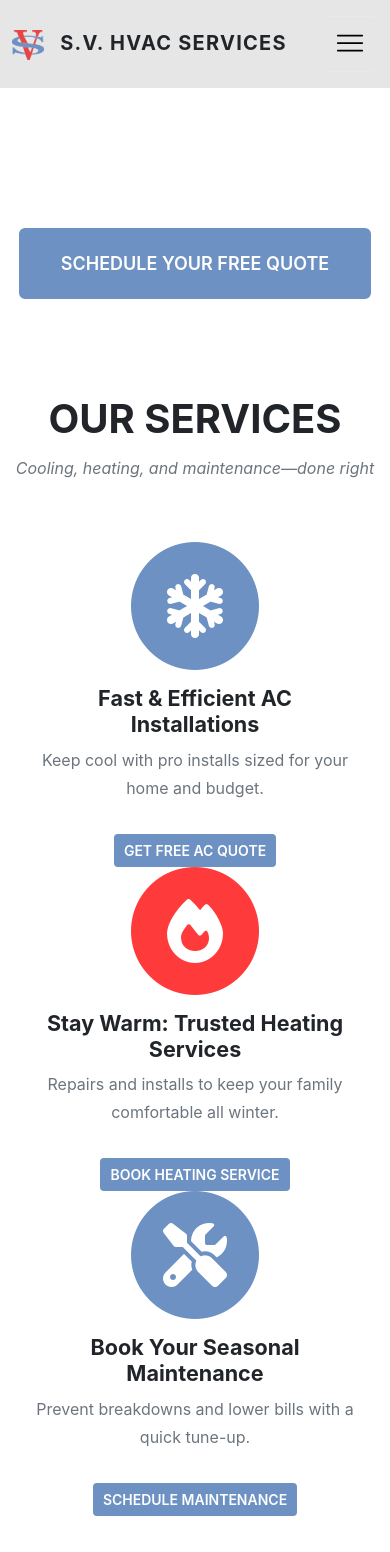
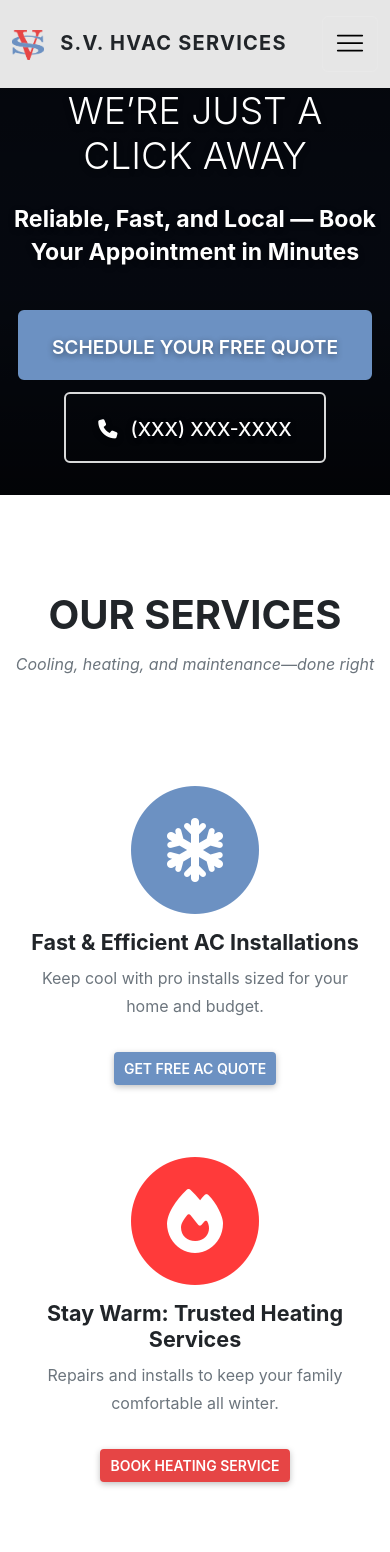
Before and after one commit to hunterdavidson/SergioHVAC-main, an Angular app: page / in a window 390 px wide. Shown: the top 1552 px of the page. Built offline with nearby package versions, Linux system fonts and the light colour scheme; no server answers; the database is empty.

Commit message:
Fixed some styling issues when using smaller browser windows or mobile devices. Fixed some coloring and spacing

```diff
--- a/src/app/components/contact/contact.component.html
+++ b/src/app/components/contact/contact.component.html
@@ -51,6 +51,7 @@
       <div class="text-center">
         <button
           class="btn btn-xl text-uppercase dynamic-button mt-3"
+          style="text-shadow: 1px 1px 2px rgba(0,0,0,.4);"
           type="submit"
           [disabled]="contactForm.invalid || loading"
           *ngIf="!isSubmitted"
--- a/src/app/components/contact/contact.component.scss
+++ b/src/app/components/contact/contact.component.scss
@@ -34,3 +34,12 @@
 
 /* (Optional) extra space between inputs in this section only */
 #contact .form-group + .form-group { margin-top: 1rem; }
+
+a.btn {
+      max-width: 700px;
+      margin: 0 auto;
+      height: 4.4rem;
+      line-height: 4.4rem;
+      font-size: 1.2rem;
+      padding: 0 2rem;
+    }
--- a/src/app/components/home/home.component.html
+++ b/src/app/components/home/home.component.html
@@ -1,18 +1,39 @@
-<section id="home" class="masthead" [ngStyle]="settings.value.home.heroUrl ? {'background-image': 'url(' + settings.value.home.heroUrl + ')', 'background-size': 'cover', 'background-position': 'center', 'box-shadow': 'inset 0 0 0 2000px rgba(0,0,0,0.6)'} : {}">
+<section
+  id="home"
+  class="masthead"
+  [ngStyle]="settings.value.home.heroUrl
+    ? {'background-image': 'url(' + settings.value.home.heroUrl + ')', 'background-size': 'cover', 'background-position': 'center'}
+    : {}"
+>
+  <div class="overlay" aria-hidden="true"></div>
   <div class="container h-100">
     <div class="row h-100 align-items-center justify-content-center text-center">
-      <div class="col-lg-10 align-self-end">
-        <h1 class="masthead-heading text-white text-uppercase mb-4">
+      <div class="col-lg-10 hero-inner">
+        <h1 class="masthead-heading text-white text-uppercase mb-4 display-3">
           {{ settings.value.home.headline || 'Need HVAC Service Today? We’re Just a Click Away' }}
         </h1>
-      </div>
-      <div class="col-lg-8 align-self-baseline">
-        <h3 class="masthead-subheading text-white mb-5">
+        <h3 class="masthead-subheading text-white mb-4">
           {{ settings.value.home.subhead || 'Reliable, Fast, and Local — Book Your Appointment in Minutes' }}
         </h3>
-        <a class="btn btn-primary btn-xl text-uppercase dynamic-button" routerLink="/" fragment="contact">
-          {{ settings.value.home.ctaText || 'Schedule Your Free Quote' }}
-        </a>
+
+        <div class="hero-cta">
+          <a
+            class="btn btn-xl text-uppercase dynamic-button mt-3"
+            routerLink="/"
+            fragment="contact"
+          >
+            {{ settings.value.home.ctaText || 'Schedule Your Free Quote' }}
+          </a>
+
+          <a
+            *ngIf="settings.value.navbar?.phone"
+            class="btn btn-outline-light btn-xl text-uppercase btn-call"
+            [href]="'tel:' + (settings.value.navbar?.phone || '')"
+          >
+            <i class="fa-solid fa-phone me-2"></i>
+            {{ settings.value.navbar?.phone }}
+          </a>
+        </div>
       </div>
     </div>
   </div>
--- a/src/app/components/home/home.component.scss
+++ b/src/app/components/home/home.component.scss
@@ -1,20 +1,91 @@
-#home-hero {
+#home.masthead {
   position: relative;
-  min-height: 60vh;
+  background-color: #0f172a; /* fallback if no image */
+  background-repeat: no-repeat;
+  background-size: cover;
   background-position: center;
-  background-size: cover;
-  background-repeat: no-repeat;
 
-  /* subtle dark gradient for contrast behind text */
-  &::before {
+  /* Let flexbox do vertical centering */
+  min-height: 50vh; /* slightly shorter */
+  display: flex;
+  align-items: center;  /* vertical centering */
+  justify-content: center;
+  padding-bottom: 2rem; /* reduce extra bottom space */
+
+  @media (min-width: 768px) {
+    min-height: 75vh;
+  }
+  @media (min-width: 1200px) {
+    min-height: 90vh;
+  }
+
+  .overlay {
     content: "";
-    position: absolute; inset: 0;
-    background: linear-gradient(180deg, rgba(0,0,0,.35), rgba(0,0,0,.15));
+    position: absolute;
+    inset: 0;
+    background: linear-gradient(
+      180deg,
+      rgba(0, 0, 0, .75) 0%,
+      rgba(0, 0, 0, .65) 40%,
+      rgba(0, 0, 0, .65) 60%,
+      rgba(0, 0, 0, .85) 100%
+    );
     pointer-events: none;
   }
 
   .hero-inner {
-    position: relative; /* keep content above overlay */
-    text-shadow: 0 2px 6px rgba(0,0,0,.35);
+    position: relative;
+    text-shadow: 0 2px 6px rgba(0, 0, 0, .45);
+  }
+
+  .masthead-heading {
+    line-height: 1.2;
+  }
+
+  .masthead-subheading {
+    line-height: 1.45;
+  }
+
+  .hero-cta {
+    margin-top: 1.5rem;
+    display: flex;
+    flex-direction: column;
+    gap: .75rem;
+
+    a.btn {
+      max-width: 700px;
+      margin: 0 auto;
+      height: 4.4rem;
+      line-height: 4.4rem;
+      font-size: 1.2rem;
+      padding: 0 2rem;
+    }
+
+    .btn-call {
+      border: 2px solid rgba(255,255,255,.85);
+      color: #fff;
+      font-weight: 500;
+      background: transparent;
+
+      &:hover,
+      &:focus {
+        background: rgba(255,255,255,.12);
+        color: #fff;
+        text-decoration: none;
+        outline: none;
+        box-shadow: 0 0 0 .2rem rgba(255,255,255,.25);
+      }
+    }
+
+    .phone-link {
+      color: #fff;
+      font-weight: 600;
+      text-decoration: none;
+      transition: color .2s ease;
+
+      &:hover {
+        color: #9bb2d6; /* lightened brand */
+      }
+    }
   }
 }
--- a/src/app/components/services/services.component.html
+++ b/src/app/components/services/services.component.html
@@ -1,56 +1,73 @@
 <section class="page-section" id="services">
   <div class="container">
     <div class="text-center">
-      <h2 class="section-heading text-uppercase">{{ settings.services.sectionHeading || 'Our Services' }}</h2>
-      <h3 class="section-subheading text-muted">{{ settings.services.sectionSubheading || 'Fast response. Honest pricing. Work done right.' }}</h3>
+      <h2 class="section-heading text-uppercase">
+        {{ settings.services.sectionHeading || 'Our Services' }}
+      </h2>
+      <h3 class="section-subheading text-muted">
+        {{ settings.services.sectionSubheading || 'Fast response. Honest pricing. Work done right.' }}
+      </h3>
     </div>
 
-    <div class="d-flex flex-row justify-content-around align-items-start mt-5 flex-wrap">
-
+    <div class="row g-4 justify-content-center mt-4">
       <!-- AC -->
-      <div class="service-box text-center mx-3" style="max-width:320px;" *ngIf="!settings.services.ac.hidden">
+      <div class="col-12 col-sm-10 col-md-6 col-lg-4" *ngIf="!settings.services.ac.hidden">
+        <div class="service-box text-center h-100 px-3 py-4">
           <span class="fa-stack fa-4x mb-3">
             <i class="fa-solid fa-circle fa-stack-2x text-brand"></i>
             <i class="fa-solid fa-snowflake fa-stack-1x fa-inverse"></i>
           </span>
           <h4 class="service-heading">{{ settings.services.ac.title }}</h4>
           <p class="text-muted">{{ settings.services.ac.body }}</p>
-        <a class="btn btn-primary btn-sm text-uppercase mt-3 dynamic-button" routerLink="/" fragment="contact">
+          <a class="btn btn-primary btn-sm text-uppercase mt-3 dynamic-button"
+             routerLink="/" fragment="contact"
+             style="box-shadow: 0 2px 6px rgba(0,0,0,.25);">
             {{ settings.services.ac.cta }}
           </a>
         </div>
+      </div>
 
       <!-- Heating -->
-      <div class="service-box text-center mx-3" style="max-width:320px;" *ngIf="!settings.services.heat.hidden">
+      <div class="col-12 col-sm-10 col-md-6 col-lg-4" *ngIf="!settings.services.heat.hidden">
+        <div class="service-box text-center h-100 px-3 py-4">
           <span class="fa-stack fa-4x mb-3">
             <i class="fa-solid fa-circle fa-stack-2x text-danger"></i>
             <i class="fa-solid fa-fire fa-stack-1x fa-inverse"></i>
           </span>
           <h4 class="service-heading">{{ settings.services.heat.title }}</h4>
           <p class="text-muted">{{ settings.services.heat.body }}</p>
-        <a class="btn btn-danger btn-sm text-uppercase mt-3 dynamic-button" routerLink="/" fragment="contact">
+          <a class="btn btn-danger btn-sm text-uppercase mt-3 dynamic-button-danger"
+             routerLink="/" fragment="contact"
+             style="box-shadow: 0 2px 6px rgba(0,0,0,.25);">
             {{ settings.services.heat.cta }}
           </a>
         </div>
+      </div>
 
       <!-- Maintenance -->
-      <div class="service-box text-center mx-3" style="max-width:320px;" *ngIf="!settings.services.maintenance.hidden">
+      <div class="col-12 col-sm-10 col-md-6 col-lg-4" *ngIf="!settings.services.maintenance.hidden">
+        <div class="service-box text-center h-100 px-3 py-4">
           <span class="fa-stack fa-4x mb-3">
             <i class="fa-solid fa-circle fa-stack-2x text-brand"></i>
             <i class="fa-solid fa-screwdriver-wrench fa-stack-1x fa-inverse"></i>
           </span>
           <h4 class="service-heading">{{ settings.services.maintenance.title }}</h4>
           <p class="text-muted">{{ settings.services.maintenance.body }}</p>
-        <a class="btn btn-primary btn-sm text-uppercase mt-3 dynamic-button" routerLink="/" fragment="contact">
+          <a class="btn btn-primary btn-sm text-uppercase mt-3 dynamic-button"
+             routerLink="/" fragment="contact"
+             style="box-shadow: 0 2px 6px rgba(0,0,0,.25);">
             {{ settings.services.maintenance.cta }}
           </a>
         </div>
-
+      </div>
     </div>
 
     <div class="text-center mt-5">
       <p class="mt-3 text-muted">
-        Prefer to talk? <a [href]="'tel:'+settings.navbar?.phone" class="fw-bold">{{ settings.navbar?.phone }}</a>
+        Prefer to talk?
+        <a [href]="'tel:'+settings.navbar?.phone" class="fw-bold tel-link">
+          {{ settings.navbar?.phone }}
+        </a>
       </p>
     </div>
   </div>
--- a/src/app/components/services/services.component.scss
+++ b/src/app/components/services/services.component.scss
@@ -1,6 +1,9 @@
 /* ===== Brand tokens ===== */
-$brand: #6C91C2;
-$brand-dark: #5273A8;
+$brand: #6C91C2;        // blue theme
+$brand-dark: #5273A8;   // darker blue
+$brand-red: #E64545;    // red for heating
+$brand-red-dark: #C53030; // darker red hover
+$text: #212529;
 
 /* Scope to services section */
 #services {
@@ -19,27 +22,68 @@ $brand-dark: #5273A8;
     }
   }
 
-  /* Optional: CTA buttons in cards */
+  /* Make cards breathe a bit */
+  .service-box {
+    background: #fff;
+    border: 1px solid #e5e7eb;
+    border-radius: .75rem;
+    box-shadow: 0 2px 8px rgba(16,24,40,.04);
+  }
+
+  /* Icon colors and sizes */
+  .text-brand { color: $brand !important; }
+  .fa-stack { line-height: 1; }
+
+  /* Blue theme buttons (AC & Maintenance) */
   .dynamic-button,
-  .btn.dynamic-button {
+  .btn.dynamic-button,
+  .btn-primary {
     background: $brand;
-    border-color: $brand;
+    border: 2px solid $brand;
     color: #fff;
+    font-weight: 600;
+    transition: background .2s ease, border-color .2s ease, box-shadow .2s, transform .1s;
     &:hover,
     &:focus {
       background: $brand-dark;
       border-color: $brand-dark;
       color: #fff;
-      box-shadow: 0 0 0 .25rem rgba(108,145,194,.35);
+      box-shadow: 0 0 0 .25rem rgba(82,115,168,.35);
       outline: none;
     }
+    &:active { transform: translateY(1px); }
   }
 
-  /* Optional: make small muted text align with theme slightly */
+  /* Red theme button (Heating) */
+  .dynamic-button-danger,
+  .btn.dynamic-button-danger,
+  .btn-danger {
+    background: $brand-red;
+    border: 2px solid $brand-red;
+    color: #fff;
+    font-weight: 600;
+    transition: background .2s ease, border-color .2s ease, box-shadow .2s, transform .1s;
+    &:hover,
+    &:focus {
+      background: $brand-red-dark;
+      border-color: $brand-red-dark;
+      color: #fff;
+      outline: none;
+      box-shadow: 0 0 0 .25rem rgba(230,69,69,.35); /* red shadow */
+    }
+    &:active { transform: translateY(1px); }
+  }
+
+  /* Muted text tint */
   .text-muted { color: #6b7280 !important; }
+
+  /* Extra spacing on very small screens */
+  @media (max-width: 575.98px) {
+    .service-box { padding: 1.25rem 1rem; }
+  }
 }
 
-/* Selection highlight on services section too */
+/* Selection highlight */
 #services ::selection {
   background: rgba(108,145,194,.25);
   color: #111;
--- a/src/styles.scss
+++ b/src/styles.scss
@@ -8,6 +8,7 @@
 $brand: #6C91C2;        // primary silver-blue
 $brand-dark: #5273A8;   // hover/darker
 $brand-red: #E64545;    // navbar hover red
+$brand-dark-red: #ca3b3b;
 $text: #212529;
 
 
@@ -54,6 +55,32 @@ html { scroll-behavior: smooth; }
   &:disabled {
     background: color.adjust($brand, $lightness: 25%) !important;
     border-color: color.adjust($brand, $lightness: 25%) !important;
+    color: #fff !important;
+    cursor: not-allowed !important;
+    box-shadow: none !important;
+  }
+  &:active { transform: translateY(1px); }
+}
+
+// Red variant for danger buttons, matching dynamic-button structure
+.btn-danger,
+.btn.btn-danger {
+  background: $brand-red !important;
+  border: 2px solid $brand-red !important;
+  color: #fff !important;
+  font-weight: 600 !important;
+  transition: background .2s ease, border-color .2s ease, box-shadow .2s, transform .1s;
+  &:hover,
+  &:focus {
+    background: $brand-dark-red !important;
+    border-color: $brand-dark-red !important;
+    color: #fff !important;
+    outline: none !important;
+    box-shadow: 0 0 0 .25rem rgba(202,59,59,.35) !important;
+  }
+  &:disabled {
+    background: color.adjust($brand-red, $lightness: 25%) !important;
+    border-color: color.adjust($brand-red, $lightness: 25%) !important;
     color: #fff !important;
     cursor: not-allowed !important;
     box-shadow: none !important;
```
Lines whose indentation alone changed are shown as unchanged.
